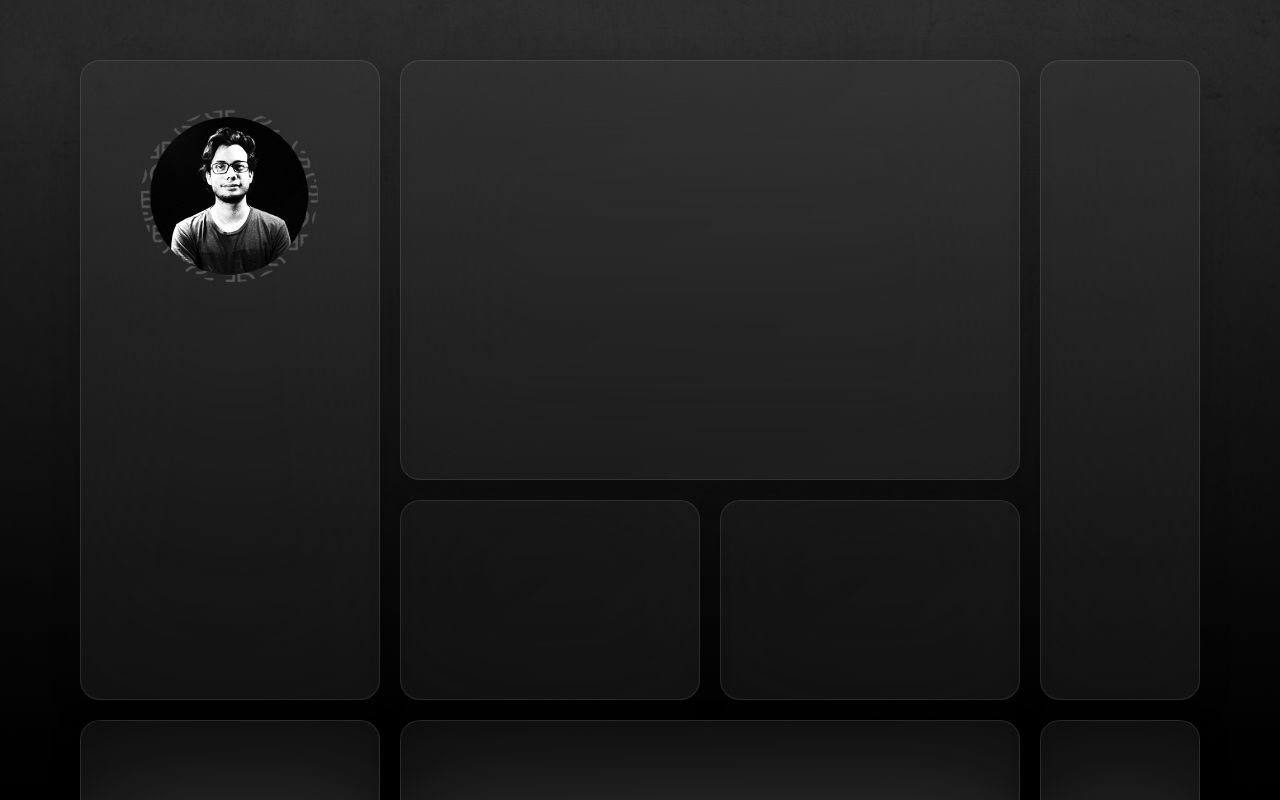
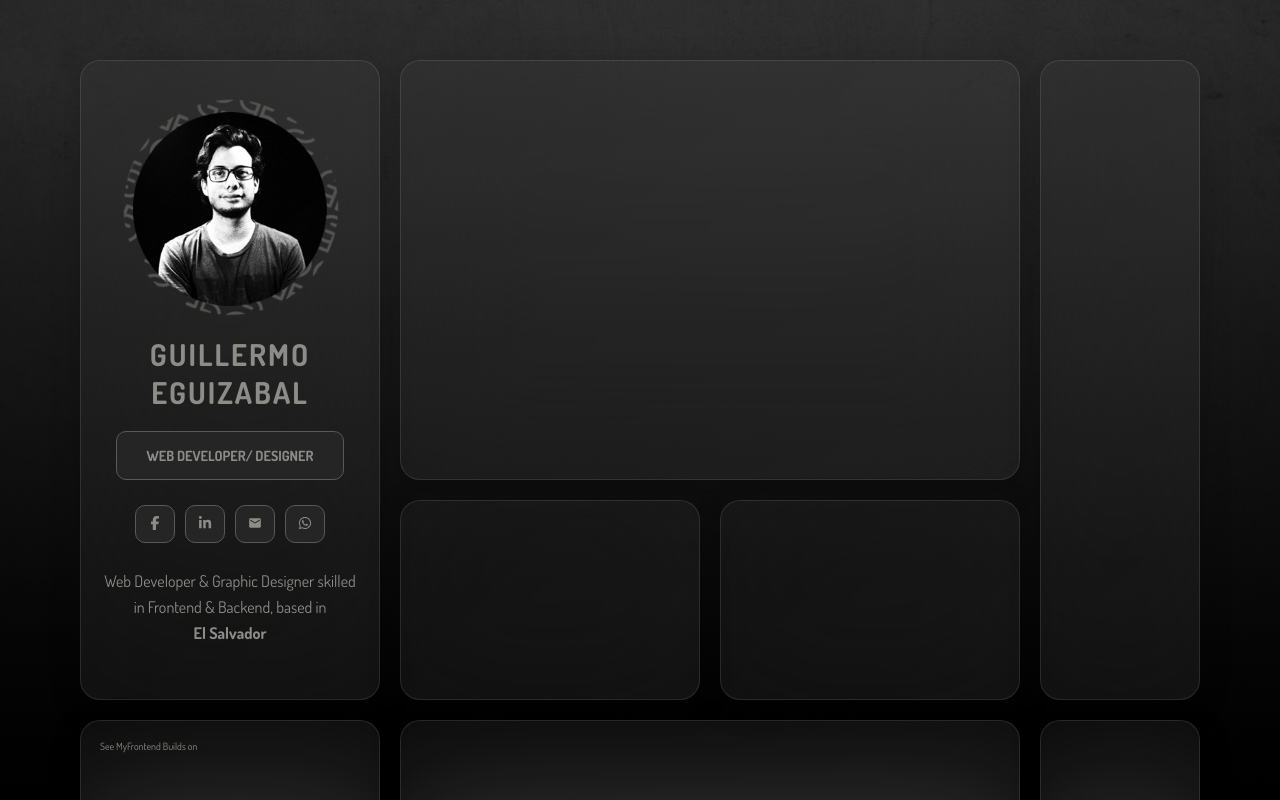
Before and after one commit to cgeguizabal/Portfolio, a Next.js app: page / in a window 1280 px wide. Shown: the top 800 px of the page. Built offline with nearby package versions, Linux system fonts and the light colour scheme.

Commit message:
PersonalCard Done

```diff
--- a/components/FrontendMentorSection.jsx
+++ b/components/FrontendMentorSection.jsx
@@ -1,6 +1,15 @@
 "use client";
 import frontEndMentor from "@/styles/components/frontEndMentor.module.scss";
 import { motion } from "motion/react";
+import { SiFrontendmentor } from "react-icons/si";
+
+import { Dosis } from "next/font/google";
+
+const dosis = Dosis({
+  subsets: ["latin"],
+  weight: ["200", "300", "400", "500", "600", "700", "800"],
+  display: "swap",
+});
 
 function FrontendMentorSection() {
   return (
@@ -17,7 +26,15 @@ function FrontendMentorSection() {
         x: { duration: 0.7, ease: "easeInOut" },
         opacity: { duration: 1.2, ease: "easeOut" },
       }}
-    ></motion.div>
+    >
+      <div className={`${frontEndMentor.content} ${dosis.className}`}>
+        <div>
+          <span>See My</span>
+          <span>Frontend Builds </span>
+          <span>on</span>
+        </div>
+      </div>
+    </motion.div>
   );
 }
 
--- a/components/PersonalCardProfile.jsx
+++ b/components/PersonalCardProfile.jsx
@@ -1,20 +1,44 @@
-"use client"; // Must be first line
+"use client";
 
 import personalCardProfile from "../styles/components/personalCard.module.scss";
 import Image from "next/image";
-import { motion } from "motion/react";
-import { useEffect, useState } from "react";
+import { motion } from "framer-motion";
+import { useEffect } from "react";
+import { FaFacebookF, FaLinkedinIn } from "react-icons/fa6";
+import { MdEmail } from "react-icons/md";
+import { FaWhatsapp } from "react-icons/fa";
+
+import { Dosis } from "next/font/google";
+
+const dosis = Dosis({
+  subsets: ["latin"],
+  weight: ["200", "300", "400", "500", "600", "700", "800"],
+  display: "swap",
+});
 
 export default function PersonalCardProfile() {
-  const [isMounted, setIsMounted] = useState(false);
-
   useEffect(() => {
-    setIsMounted(true);
+    // This helps prevent HMR issues
+    return () => {};
   }, []);
 
-  if (!isMounted) return null; // don't render on server at all
+  const socialLinks = {
+    facebook: "https://www.facebook.com/carlosguillermo.eguizbalorellana",
+    linkedin: "https://www.linkedin.com/in/carlos-guillermo-eguizabal-orellana",
+    whatsapp: "https://wa.me/50371403458",
+    email: "cgeguizabal@gmail.com",
+  };
+
+  const handleEmailClick = (e) => {
+    e.preventDefault();
+    window.open(
+      `https://mail.google.com/mail/?view=cm&fs=1&to=${socialLinks.email}`,
+      "_blank"
+    );
+  };
 
   return (
+    // WHOLE CONTAINER FOR PERSONAL CARD PROFILE
     <motion.div
       className={personalCardProfile.container}
       initial={{ opacity: 0, x: -100 }}
@@ -24,17 +48,144 @@ export default function PersonalCardProfile() {
         x: { duration: 0.5, ease: "easeInOut" },
         opacity: { duration: 1.5, ease: "easeOut" },
       }}
+      key="personal-card" // Added key for HMR stability
     >
-      <div className={personalCardProfile.image}>
+      {/* PROFILE IMAGE */}
+      <motion.div
+        className={personalCardProfile.image}
+        initial={{ opacity: 0, x: -50 }}
+        animate={{ opacity: 1, x: 0 }}
+        transition={{
+          delay: 0.5,
+          x: { duration: 0.5, ease: "easeInOut" },
+          opacity: { duration: 2, ease: "easeOut" },
+        }}
+      >
         <Image
-          src="/images/photo-1.png"
+          src="/images/photo-2.png"
           alt="Profile Picture"
           width={200}
           height={200}
           className={personalCardProfile.image_profile}
           priority
         />
-      </div>
+        <motion.img
+          className={personalCardProfile.image_circle}
+          src="/images/element-circle.png"
+          alt="Rotating image"
+          initial={{ rotate: 0 }}
+          animate={{ rotate: 360 }}
+          transition={{
+            duration: 10,
+            repeat: Infinity,
+            ease: "linear",
+            repeatType: "loop",
+          }}
+          key="rotating-circle" // Important for HMR
+        />
+      </motion.div>
+
+      {/* FULL NAME */}
+      <motion.div
+        className={personalCardProfile.name}
+        initial={{ opacity: 0, y: -50 }}
+        animate={{ opacity: 1, y: 0 }}
+        transition={{
+          delay: 1,
+          y: { duration: 0.8, ease: "easeInOut" },
+          opacity: { duration: 2, ease: "easeOut" },
+        }}
+      >
+        <h1
+          className={`${personalCardProfile.name_fullName} ${dosis.className}`}
+        >
+          GUILLERMO EGUIZABAL
+        </h1>
+      </motion.div>
+
+      {/* SPECIALIZATION */}
+      <motion.div
+        initial={{ opacity: 0, y: -50 }}
+        animate={{ opacity: 1, y: 0 }}
+        transition={{
+          delay: 1.2,
+          y: { duration: 1.1, ease: "easeInOut" },
+          opacity: { duration: 2, ease: "easeOut" },
+        }}
+      >
+        <div className={personalCardProfile.specialization}>
+          <h3
+            className={`${personalCardProfile.specialization_text} ${dosis.className}`}
+          >
+            WEB DEVELOPER/ DESIGNER
+          </h3>
+        </div>
+      </motion.div>
+
+      {/* SOCIAL MEDIA ICONS */}
+      <motion.div
+        className={personalCardProfile.icons}
+        initial={{ opacity: 0, y: -50 }}
+        animate={{ opacity: 1, y: 0 }}
+        transition={{
+          delay: 1.2,
+          y: { duration: 1.4, ease: "easeInOut" },
+          opacity: { duration: 2, ease: "easeOut" },
+        }}
+      >
+        <a
+          href={socialLinks.facebook}
+          target="_blank"
+          aria-label="Facebook"
+          rel="noopener noreferrer"
+          className={personalCardProfile.icons_img_container}
+        >
+          <FaFacebookF className={personalCardProfile.icons_img} />
+        </a>
+        <a
+          href={socialLinks.linkedin}
+          target="_blank"
+          aria-label="LinkedIn"
+          rel="noopener noreferrer"
+          className={personalCardProfile.icons_img_container}
+        >
+          <FaLinkedinIn className={personalCardProfile.icons_img} />
+        </a>
+        <a
+          href="#"
+          onClick={handleEmailClick}
+          aria-label="Email"
+          rel="noopener noreferrer"
+          className={personalCardProfile.icons_img_container}
+        >
+          <MdEmail className={personalCardProfile.icons_img} />
+        </a>
+        <a
+          href={socialLinks.whatsapp}
+          target="_blank"
+          aria-label="WhatsApp"
+          rel="noopener noreferrer"
+          className={personalCardProfile.icons_img_container}
+        >
+          <FaWhatsapp className={personalCardProfile.icons_img} />
+        </a>
+      </motion.div>
+      <motion.div
+        initial={{ opacity: 0, y: -50 }}
+        animate={{ opacity: 1, y: 0 }}
+        transition={{
+          delay: 1.5,
+          y: { duration: 1.7, ease: "easeInOut" },
+          opacity: { duration: 2, ease: "easeOut" },
+        }}
+        className={`${personalCardProfile.location} ${dosis.className}`}
+      >
+        <p className={personalCardProfile.location_country}>
+          Web Developer & Graphic Designer skilled in Frontend & Backend, based
+          in <br />
+          <b>El Salvador</b>
+        </p>
+      </motion.div>
     </motion.div>
   );
 }
--- a/styles/components/frontEndMentor.module.scss
+++ b/styles/components/frontEndMentor.module.scss
@@ -1,5 +1,4 @@
 .container {
-  // background-color: wheat;
   border-radius: 2rem;
   grid-column: col-start 1 / col-end 2;
   grid-row: row-start 4 / row-end 4;
@@ -31,4 +30,10 @@
 
   /* Transition for smooth hover */
   transition: all 0.2s cubic-bezier(0.32, -0.01, 0.57, 0.95);
+
+  padding: 2rem;
 }
+
+.content {
+  color: $light-gray;
+}
--- a/styles/components/personalCard.module.scss
+++ b/styles/components/personalCard.module.scss
@@ -31,18 +31,90 @@
 
   /* Transition for smooth hover */
   transition: all 0.2s cubic-bezier(0.32, -0.01, 0.57, 0.95);
+
+  display: flex;
+  flex-direction: column;
+
+  align-items: center;
+  padding: 2rem;
+  gap: 2rem;
 }
 
 .image {
   display: flex;
   justify-content: center;
-  margin-top: 5rem;
+  margin-top: 2rem;
+
+  position: relative;
+  width: 215px;
+  height: 215px;
   &_profile {
-    width: 60%;
-    height: 60%;
+    width: 90%;
+    height: 90%;
+    position: relative;
+    z-index: 1;
+
+    top: 12px;
+  }
+
+  &_circle {
+    width: 100%;
+    height: 100%;
+    position: absolute;
   }
 }
 
+.name {
+  &_fullName {
+    color: $light-gray;
+    font-family: Dosis, sans-serif;
+    font-weight: 700;
+    letter-spacing: 0.2rem;
+    text-align: center;
+    font-size: 3rem;
+  }
+}
+
+.specialization {
+  background-color: $graphite;
+  border: solid 0.5px $dark-gray;
+  padding: 1.5rem 3rem;
+  border-radius: 1rem;
+  &_text {
+    color: $light-gray;
+    font-size: 1.4rem;
+  }
+}
+
+.icons {
+  display: flex;
+  gap: 1rem;
+  margin-top: 0.5rem;
+  &_img {
+    color: $light-gray;
+    font-size: 1.4rem;
+
+    &_container {
+      background-color: $graphite;
+      border: solid 0.5px $dark-gray;
+      padding: 1rem 1.2rem;
+      border-radius: 1rem;
+
+      &:hover {
+        background-color: $dark-gray;
+      }
+    }
+  }
+}
+
+.location {
+  text-align: center;
+  color: $light-gray;
+  font-size: 1.6rem;
+  line-height: 2.6rem;
+  margin-top: 0.5rem;
+
+}
 // scroll-triggered.tsx
 /*
 
--- a/styles/variables.scss
+++ b/styles/variables.scss
@@ -1,2 +1,8 @@
-$primary-color: #3700ff;
+$primary-color: #f20530;
+$dark-gray: #595958;
+$light-gray: #8c8c88;
+$blue: #0b4359;
+$graphite: #252526;
+$soft-red: #bf2a37;
+
 $font-size: 16px;
```
Also changed, not shown: app/layout.jsx (+12 -0 lines), public/images/element-circle.png (added), public/images/photo-2.png (added).
